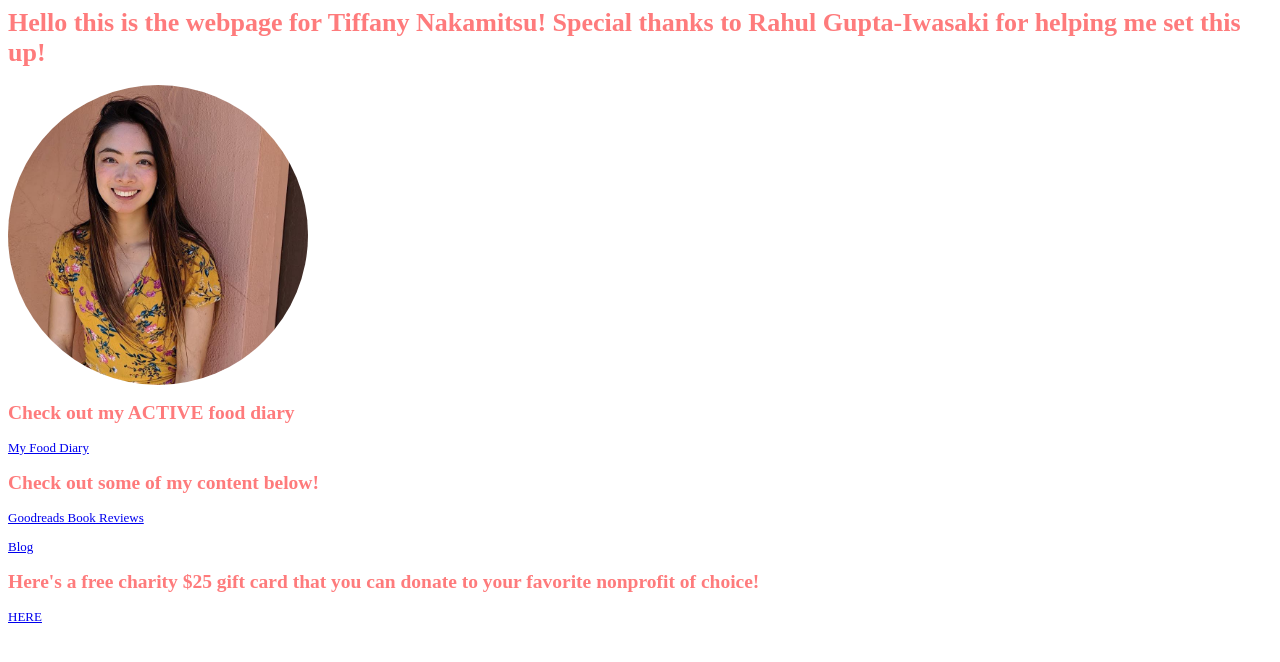
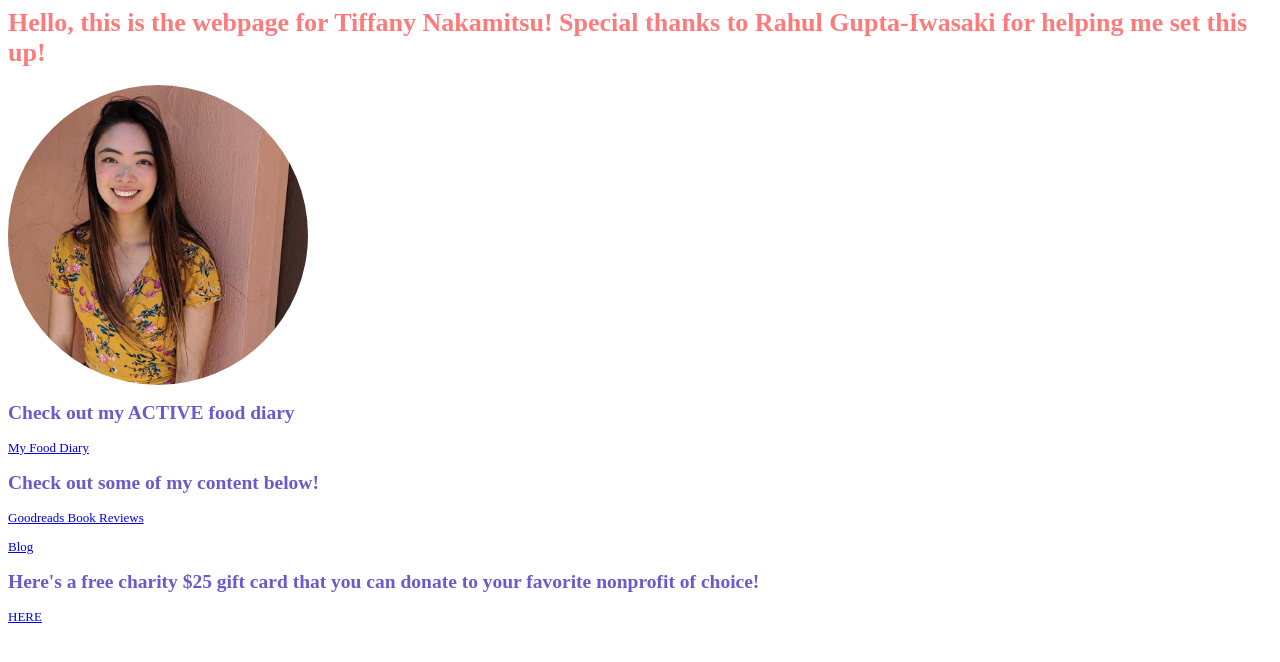
Before and after one commit to tiffanyy1018/first-website, a plain HTML site: page index.html in a window 1280 px wide. Drawn offline with Linux system fonts and the light colour scheme.

Commit message:
update of font color
update on font color

```diff
--- a/index.html
+++ b/index.html
@@ -15,6 +15,10 @@
                 width: auto;
             }
 
+            h2{
+                color: slateblue;
+            }
+
             body {
                 color :rgb(254, 123, 124);
                 font-size: small;
@@ -22,7 +26,7 @@
         </style>
     </head>
     <body>
-        <h1>Hello this is the webpage for Tiffany Nakamitsu! Special thanks to Rahul Gupta-Iwasaki for helping me set this up!</h1>
+        <h1>Hello, this is the webpage for Tiffany Nakamitsu! Special thanks to Rahul Gupta-Iwasaki for helping me set this up!</h1>
         <div class="image-cropper">
             <img src="Tiffanywebsite.HTML.jpg" alt="profilepic" class="profile-pic"/>
         </div>
```
